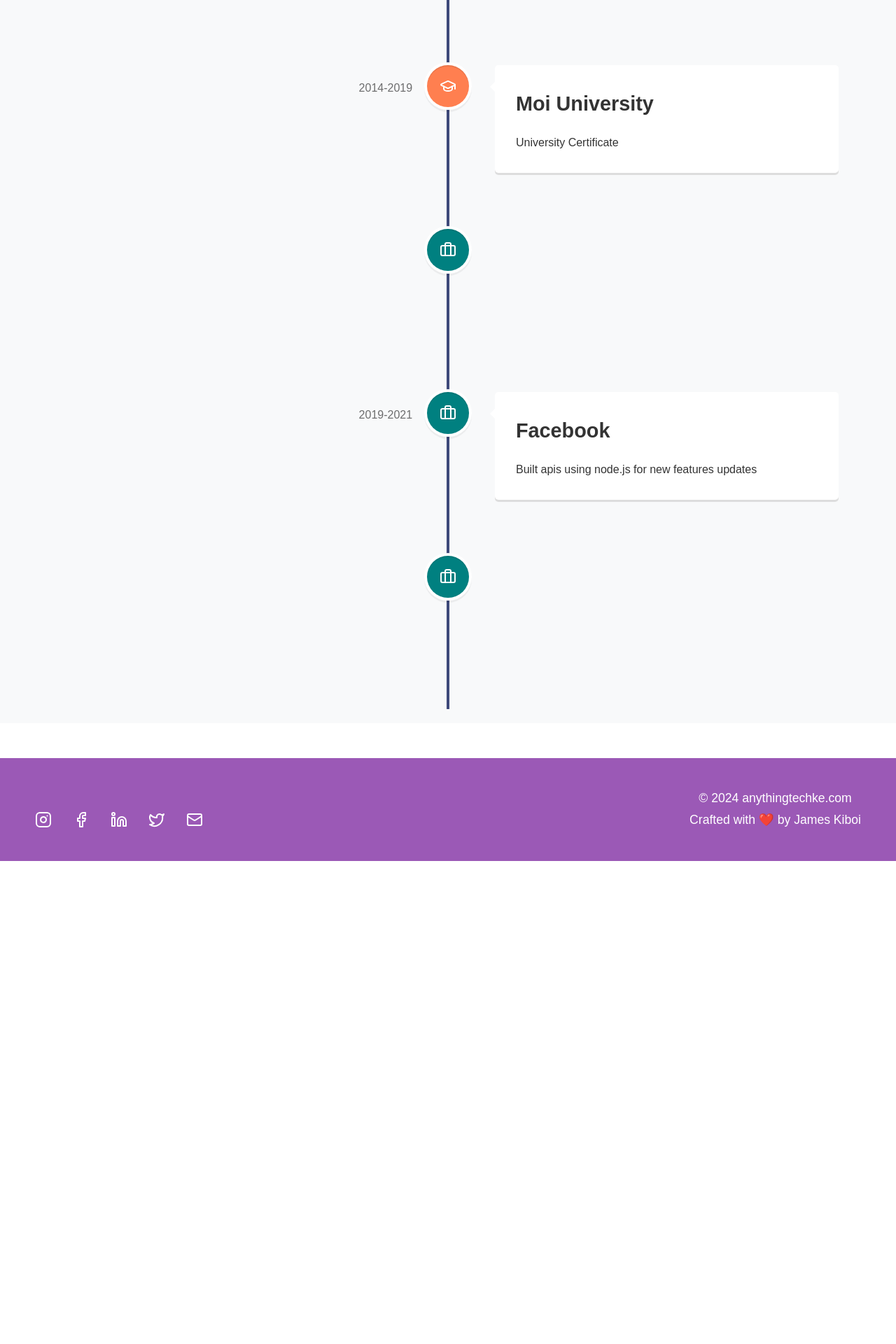
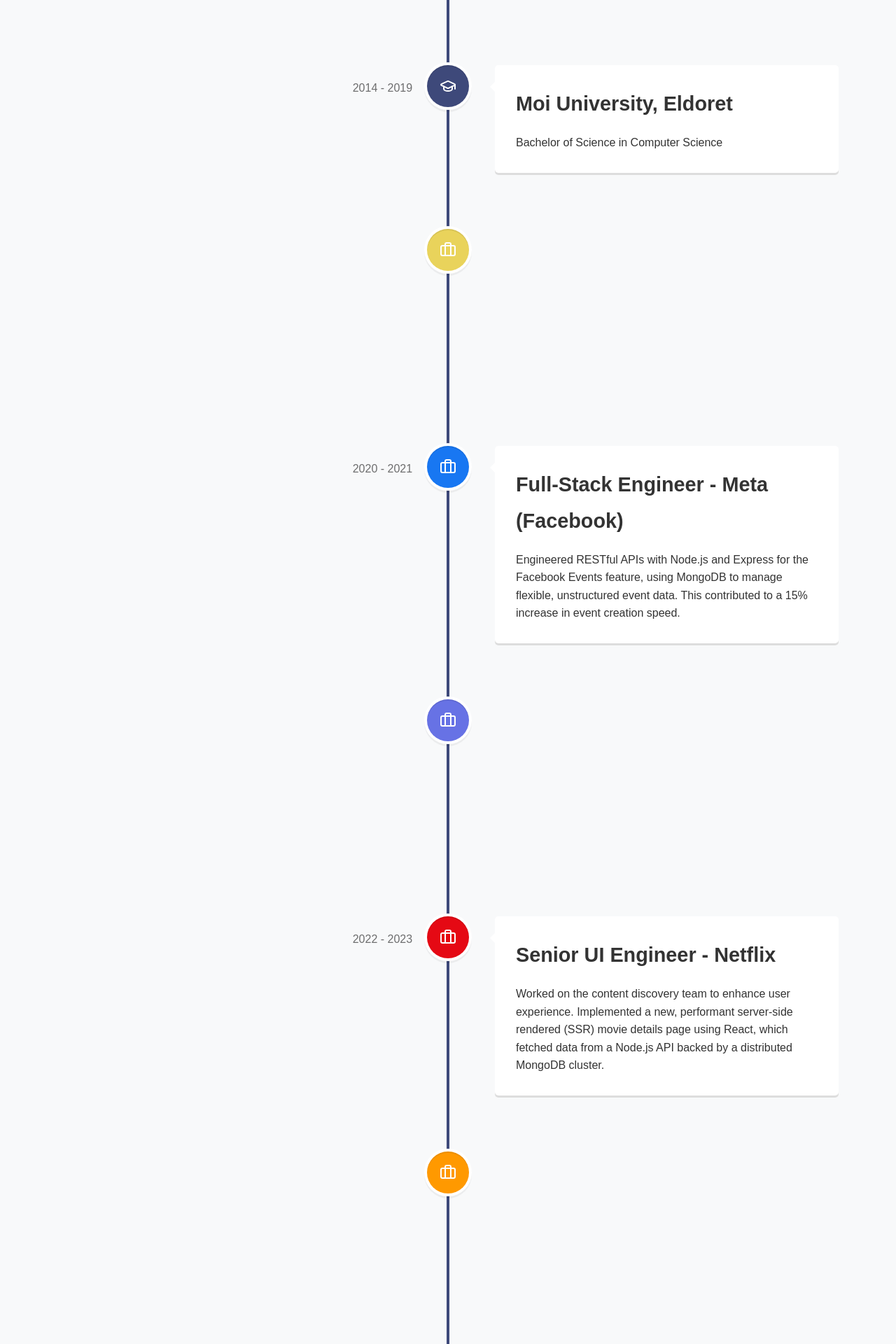
Before and after one commit to JKiboi/portfolio, a React (Create React App) app: page /experience in a window 1280 px wide. Shown: the part 300-2220 px from the top of the page at 70% size. Before the commit the page ends 1530 px from the top, so only its background shows below. Built offline with nearby package versions, Linux system fonts and the light colour scheme.

Commit message:
new commit

```diff
--- a/src/pages/Contacts.js
+++ b/src/pages/Contacts.js
@@ -57,8 +57,7 @@
         </div>
         <div className="c-right">
           <p className="c-desc">
-            <b>What's your story?</b> Get in touch. Always available for
-            freelancing if the right project comes along.
+            <b>What are your needs?</b> Get in touch. Always available to listen and bring your ideas to life.
           </p>
           <form ref={formRef} onSubmit={handleSubmit} id="myForm">
             <input
--- a/src/pages/Experience.js
+++ b/src/pages/Experience.js
@@ -1,7 +1,9 @@
+//Experience.js
+
+import React from 'react';
+import { VerticalTimeline, VerticalTimelineElement }  from 'react-vertical-timeline-component';
+import 'react-vertical-timeline-component/style.min.css';
 import { GraduationCap, Briefcase } from 'lucide-react';
-import React from 'react';
-import { VerticalTimeline, VerticalTimelineElement } from 'react-vertical-timeline-component';
-import "react-vertical-timeline-component/style.min.css";
 import "../styles/Experience.css";
 
 const Experience = () => {
@@ -9,53 +11,87 @@
     <div className='experience'>
       <VerticalTimeline lineColor="#3e497a">
         <VerticalTimelineElement
-        className='vertical-timeline-element-education'
-        date='2010-2014'
-        iconStyle={{background:"#3e497a",color:"#fff"}}
-        icon={<GraduationCap/>}
+          className='vertical-timeline-element-education'
+          date='2010 - 2014'
+          iconStyle={{ background: "#3e497a", color: "#fff" }}
+          icon={<GraduationCap />}
         >
-         <h3 className='vertical-timeline-element-title'>My random High school</h3>
-         <p>High School Certificate</p>
+          <h3 className='vertical-timeline-element-title'>Kericho High School</h3>
+          <p>High School Certificate</p>
         </VerticalTimelineElement>
+
         <VerticalTimelineElement
-        className='vertical-timeline-element-education'
-        date='2014-2019'
-        iconStyle={{background:"coral",color:"#fff"}}
-        icon={<GraduationCap/>}
+          className='vertical-timeline-element-education'
+          date='2014 - 2019'
+          iconStyle={{ background: "#3e497a", color: "#fff" }}
+          icon={<GraduationCap />}
         >
-         <h3 className='vertical-timeline-element-title'>Moi University</h3>
-         <p>University Certificate</p>
+          <h3 className='vertical-timeline-element-title'>Moi University, Eldoret</h3>
+          <p>Bachelor of Science in Computer Science</p>
         </VerticalTimelineElement>
+
         <VerticalTimelineElement
-        className='vertical-timeline-element-education'
-        date='2014-2019'
-        iconStyle={{background:"teal",color:"#fff"}}
-        icon={<Briefcase/>}
+          className='vertical-timeline-element-work'
+          date='2019 - 2020'
+          iconStyle={{ background: "#e9d35b", color: "#fff" }}
+          icon={<Briefcase />}
         >
-         <h3 className='vertical-timeline-element-title'>Spotify</h3>
-         <p>Developed React frontend for the podcast project</p>
+          <h3 className='vertical-timeline-element-title'>Software Engineer - Shopify</h3>
+          <p>Developed front-end features for merchant dashboards using React. Led a project to build a custom inventory management app, utilizing a MongoDB backend for real-time stock updates for over 5,000 small businesses.</p>
         </VerticalTimelineElement>
+
         <VerticalTimelineElement
-        className='vertical-timeline-element-education'
-        date='2019-2021'
-        iconStyle={{background:"teal",color:"#fff"}}
-        icon={<Briefcase/>}
+          className='vertical-timeline-element-work'
+          date='2020 - 2021'
+          iconStyle={{ background: "#1877F2", color: "#fff" }}
+          icon={<Briefcase />}
         >
-         <h3 className='vertical-timeline-element-title'>Facebook</h3>
-         <p>Built apis using node.js for new features updates </p>
+          <h3 className='vertical-timeline-element-title'>Full-Stack Engineer - Meta (Facebook)</h3>
+          <p>Engineered RESTful APIs with Node.js and Express for the Facebook Events feature, using MongoDB to manage flexible, unstructured event data. This contributed to a 15% increase in event creation speed.</p>
         </VerticalTimelineElement>
+
         <VerticalTimelineElement
-        className='vertical-timeline-element-education'
-        date='2021-present'
-        iconStyle={{background:"teal",color:"#fff"}}
-        icon={<Briefcase/>}
+          className='vertical-timeline-element-work'
+          date='2021 - 2022'
+          iconStyle={{ background: "#6772E5", color: "#fff" }}
+          icon={<Briefcase />}
         >
-         <h3 className='vertical-timeline-element-title'>Bidmania Ventures</h3>
-         <p>Implemented backend ,MongoDB database and intergrated mpesa online payment using Daraja API </p>
+          <h3 className='vertical-timeline-element-title'>Payments Engineer - Stripe</h3>
+          <p>Focused on building robust payment solutions. Contributed to backend services using Node.js that interfaced with MongoDB databases for logging transaction metadata and generating reports for high-volume clients.</p>
+        </VerticalTimelineElement>
+
+        <VerticalTimelineElement
+          className='vertical-timeline-element-work'
+          date='2022 - 2023'
+          iconStyle={{ background: "#E50914", color: "#fff" }}
+          icon={<Briefcase />}
+        >
+          <h3 className='vertical-timeline-element-title'>Senior UI Engineer - Netflix</h3>
+          <p>Worked on the content discovery team to enhance user experience. Implemented a new, performant server-side rendered (SSR) movie details page using React, which fetched data from a Node.js API backed by a distributed MongoDB cluster.</p>
+        </VerticalTimelineElement>
+
+        <VerticalTimelineElement
+          className='vertical-timeline-element-work'
+          date='2023 - 2024'
+          iconStyle={{ background: "#FF9900", color: "#fff" }}
+          icon={<Briefcase />}
+        >
+          <h3 className='vertical-timeline-element-title'>Cloud Engineer - Amazon Web Services (AWS)</h3>
+          <p>Designed and deployed scalable, serverless applications for enterprise clients using AWS Lambda, API Gateway, and MongoDB Atlas. I created a CI/CD pipeline that automated MERN stack deployments, reducing manual configuration errors by 95%.</p>
+        </VerticalTimelineElement>
+
+        <VerticalTimelineElement
+          className='vertical-timeline-element-work'
+          date='2024 - Present'
+          iconStyle={{ background: "teal", color: "#fff" }}
+          icon={<Briefcase />}
+        >
+          <h3 className='vertical-timeline-element-title'>Lead Full-Stack Developer - Bidmania Ventures</h3>
+          <p>Architected and built a complete online bidding platform from the ground up using the MERN stack (MongoDB, Express.js, React, Node.js). Successfully integrated the M-Pesa Daraja API for secure, real-time mobile payments in the Kenyan market.</p>
         </VerticalTimelineElement>
       </VerticalTimeline>
     </div>
   )
 }
 
-export default Experience
+export default Experience;
```
